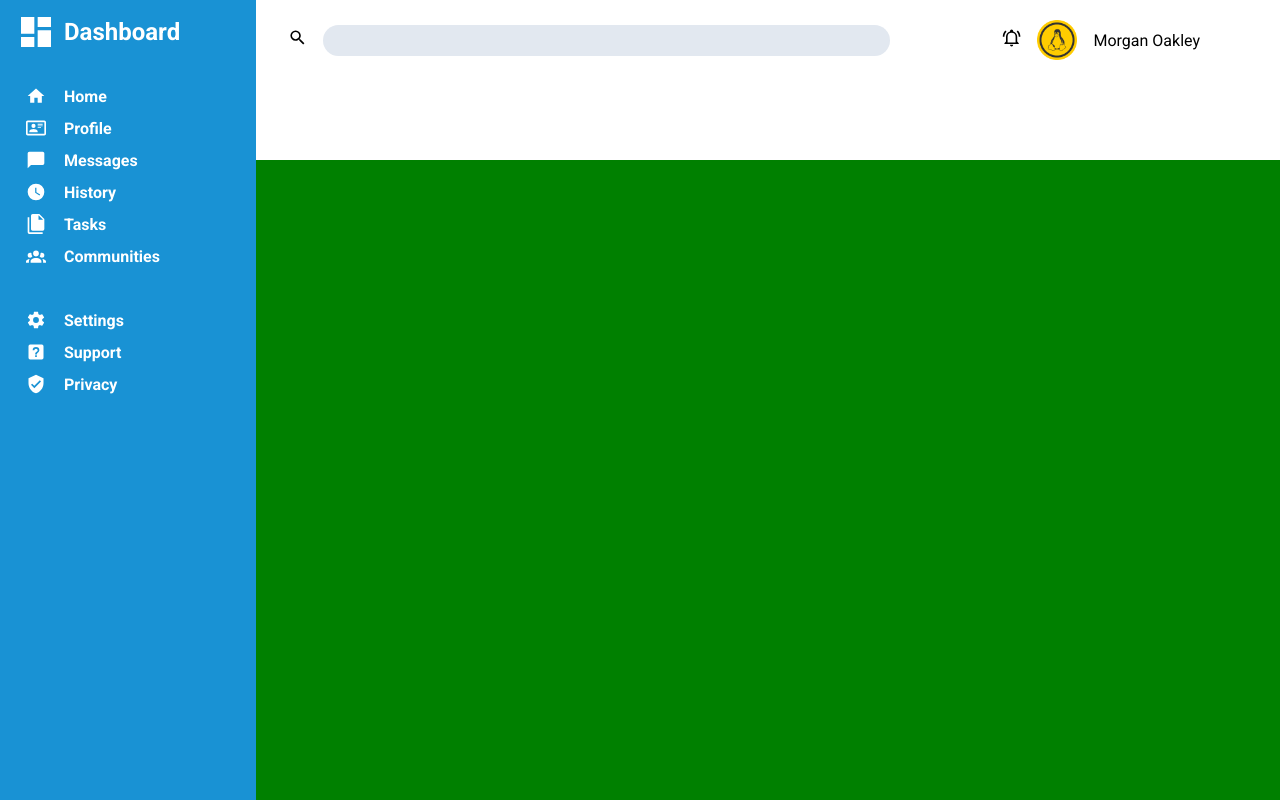
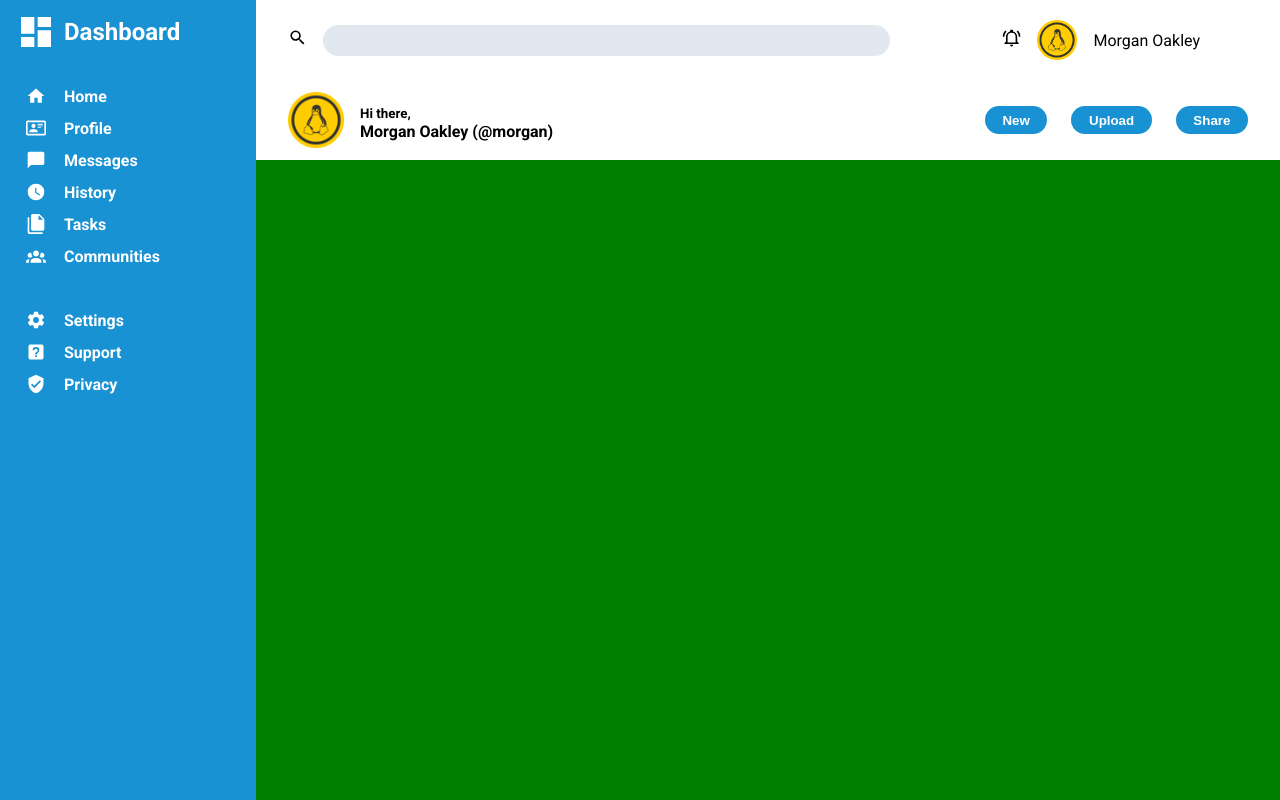
Before and after one commit to JosiasPires/admin-dashboard, a plain HTML site: page index.html in a window 1280 px wide. Drawn offline with Linux system fonts and the light colour scheme.

Commit message:
Create header action bar

```diff
--- a/index.html
+++ b/index.html
@@ -67,7 +67,20 @@
                 <p class="account-name">Morgan Oakley</p>
             </div>
         </div>
-        <div class="action-bar"></div>
+        <div class="action-bar">
+            <div class="welcome-box">
+                <img src="user.png" alt="User profille">
+                <div class="welcome-text">
+                    <sub>Hi there,</sub>
+                    <p>Morgan Oakley (@morgan)</p>
+                </div>
+            </div>
+            <div class="actions-box">
+                <button type="button">New</button>
+                <button type="button">Upload</button>
+                <button type="button">Share</button>
+            </div>
+        </div>
     </div>
     <div class="main-content">
 
--- a/style.css
+++ b/style.css
@@ -87,6 +87,41 @@ a.sidebar-item svg {
     width: 2.5rem;
 }
 
+.action-bar {
+    display: flex;
+    align-items: center;
+}
+
+.welcome-box {
+    display: flex;
+    align-items: center;
+    gap: 1rem;
+    flex: 1;
+}
+
+.welcome-box img {
+    width: 3.5rem;
+}
+
+.welcome-text {
+    font-weight: bold;
+}
+
+.actions-box {
+    display: flex;
+    gap: 1.5rem;
+}
+
+.actions-box button {
+    cursor: pointer;
+    padding: 0.4rem 1.1rem;
+    background-color: #1992D4;
+    border-radius: 16px;
+    border: none;
+    color: white;
+    font-weight: bold;
+}
+
 .main-content {
     background-color: green;
 }
```
